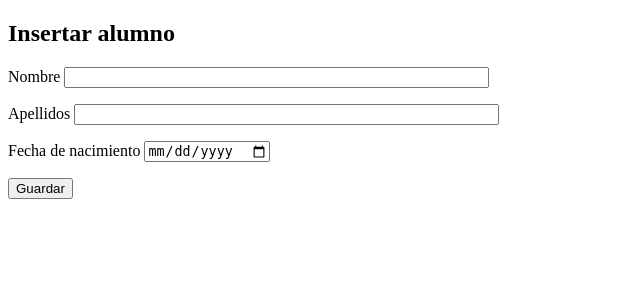
After one commit to Iv4nTech/flask, a Flask app: page /insertar_alumno in a window 1280 px wide. The commit adds this page. Shown: the top 300 px of the page, without its empty margins (0-640 px from the left). Run offline with Flask 3, Linux system fonts and the light colour scheme.

Commit message:
GRUD realizado

```diff
--- a/ORM_Flask/app.py
+++ b/ORM_Flask/app.py
@@ -1,8 +1,10 @@
-from flask import Flask, render_template
+from flask import Flask, render_template, request, redirect, url_for
 from flask_sqlalchemy import SQLAlchemy
-from sqlalchemy.orm import Mapped, mapped_column
 from flask_migrate import Migrate
 from datetime import date
+from database import db
+from models import Alumno
+from forms import AlumnoForm
 
 app = Flask(__name__)
 
@@ -17,28 +19,62 @@ FULL_URL_DB = f'postgresql://{USER_DB}:{USER_PASSWORD}@{SERVER_DB}/{NAME_DB}'
 
 app.config['SQLALCHEMY_DATABASE_URI'] = FULL_URL_DB
 
-db = SQLAlchemy(app)
+#Crear clave secreta
 
+app.config['SECRET_KEY'] = 'f3a6231a840fe5c8dc8931d9fa5da010cbbf54c9c5460302bd12b7e7e9c0a2ad'
+
+db.init_app(app)
 
 #Migrar modelo a BD
 migrate = Migrate()
 migrate.init_app(app, db)
 
-#Modelo de datos
-
-class Alumno(db.Model):
-    id: Mapped[int] = mapped_column(primary_key=True)
-    nombre: Mapped[str]
-    apellidos: Mapped[str]
-    fecha_nac: Mapped[date]
-
-    def __str__(self):
-        return f'ID: {self.id} Nombre: {self.nombre}'
-
-
 @app.route('/')
 def inicio():
     #Recogemos todas las filas de alumnos
-    alumnos = Alumno.query.all()
+    alumnos = Alumno.query.order_by('id')
     total_alumnos = Alumno.query.count()
     return render_template('inicio.html', alumnos=alumnos, total_alumnos=total_alumnos)
+
+@app.route('/alumno/<int:id>')
+def detalle_alumno(id):
+    alumno = Alumno.query.get_or_404(id, 'No se encontro el alumno')
+    return render_template('detalle_alumno.html', alumno=alumno)
+
+@app.route('/insertar_alumno', methods=['GET', 'POST'])
+def insertar_alumno():
+    alumno = Alumno()
+    alumno_form = AlumnoForm(obj=alumno)
+
+    if request.method == 'POST':
+        if alumno_form.validate_on_submit():
+            alumno_form.populate_obj(alumno)
+            db.session.add(alumno)
+            db.session.commit()
+            return redirect(url_for('inicio'))
+        else:
+            print(alumno_form.errors)
+
+    return render_template('insertar_alumno.html', form = alumno_form)
+
+
+@app.route('/alumno/editar/<int:id>', methods=['GET', 'POST'])
+def editar_alumno(id):
+
+    alumno = Alumno.query.get_or_404(id, 'No se encontro el alumno que quieres editar')
+    alumno_form = AlumnoForm(obj=alumno)
+
+    if request.method == 'POST':
+        if alumno_form.validate_on_submit:
+            alumno_form.populate_obj(alumno)
+            db.session.commit()
+            return redirect(url_for('inicio'))
+
+    return render_template('editar_alumno.html', form=alumno_form)
+
+@app.route('/alumno/eliminar/<int:id>')
+def eliminar_alumno(id):
+    alumno = Alumno.query.get_or_404(id, 'El alumno que quiere eliminar no se ha encontrado')
+    db.session.delete(alumno)
+    db.session.commit()
+    return redirect(url_for('inicio'))
--- /dev/null
+++ b/ORM_Flask/database.py
@@ -0,0 +1,3 @@
+from flask_sqlalchemy import SQLAlchemy
+
+db = SQLAlchemy()
--- /dev/null
+++ b/ORM_Flask/forms.py
@@ -0,0 +1,9 @@
+from flask_wtf import FlaskForm
+from wtforms import StringField, SubmitField, DateField #Para los difentes inputs
+from wtforms.validators import DataRequired #Validar campos requiriendo que tenga datos el input (Aunque esto ya se hace desde el cliente HTML)
+
+class AlumnoForm(FlaskForm):
+    nombre = StringField('Nombre', validators=[DataRequired()])
+    apellidos = StringField('Apellidos', validators=[DataRequired()])
+    fecha_nac = DateField('Fecha de nacimiento', validators=[DataRequired()])
+    guardar = SubmitField('Guardar')
--- /dev/null
+++ b/ORM_Flask/models.py
@@ -0,0 +1,12 @@
+from datetime import date
+from app import db
+from sqlalchemy.orm import Mapped, mapped_column
+
+class Alumno(db.Model):
+    id: Mapped[int] = mapped_column(primary_key=True)
+    nombre: Mapped[str]
+    apellidos: Mapped[str]
+    fecha_nac: Mapped[date]
+
+    def __str__(self):
+        return f'ID: {self.id} Nombre: {self.nombre}'
--- a/ORM_Flask/templates/inicio.html
+++ b/ORM_Flask/templates/inicio.html
@@ -9,8 +9,9 @@
     <h1>Inicio</h1>
     <h2>Lista de alumnos - Total alumnos {{total_alumnos}}</h2>
     <ul>
+        <a href="{{url_for('insertar_alumno')}}">Insertar</a>
        {% for alumno in alumnos %}
-       <li>{{alumno}}</li>
+       <li>{{alumno}}<a href="{{ url_for('detalle_alumno', id=alumno.id) }}">Ver</a><a href="{{url_for('editar_alumno', id=alumno.id)}}">Editar</a><a href="{{url_for('eliminar_alumno', id=alumno.id)}}">Eliminar</a></li>
        {% endfor %}
     </ul>
 </body>
--- /dev/null
+++ b/ORM_Flask/templates/insertar_alumno.html
@@ -0,0 +1,22 @@
+<!DOCTYPE html>
+<html lang="es">
+<head>
+    <meta charset="UTF-8">
+    <meta name="viewport" content="width=device-width, initial-scale=1.0">
+    <title>Insertar alumno
+    </title>
+</head>
+<body>
+    <h2>Insertar alumno</h2>
+    <form action="" method="POST">
+           {{form.csrf_token}}
+        <p>  {{form.nombre.label}}
+        {{form.nombre(size=50)}}</p>
+        <p> {{form.apellidos.label}}
+        {{form.apellidos(size=50)}}</p>
+        <p>   {{form.fecha_nac.label}}
+        {{form.fecha_nac}}</p>
+        <p>{{form.guardar}}</p>
+    </form>
+</body>
+</html>
--- a/requirements.txt
+++ b/requirements.txt
@@ -2,3 +2,4 @@ Flask
 psycopg2-binary
 flask-sqlalchemy
 flask-migrate
+flask-wtf
```
Also changed, not shown: ORM_Flask/templates/detalle_alumno.html (added, +18 -0 lines), ORM_Flask/templates/editar_alumno.html (added, +23 -0 lines).
